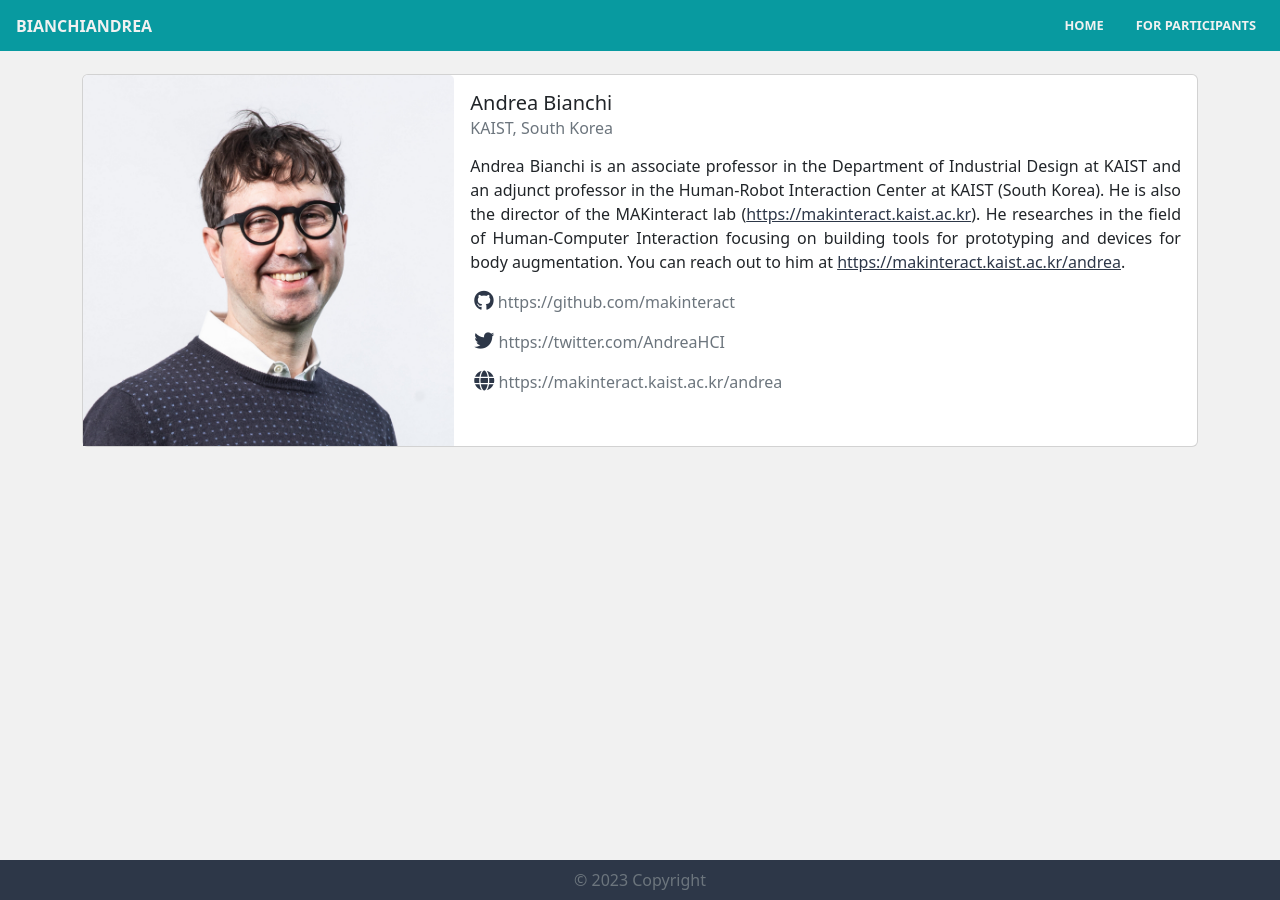
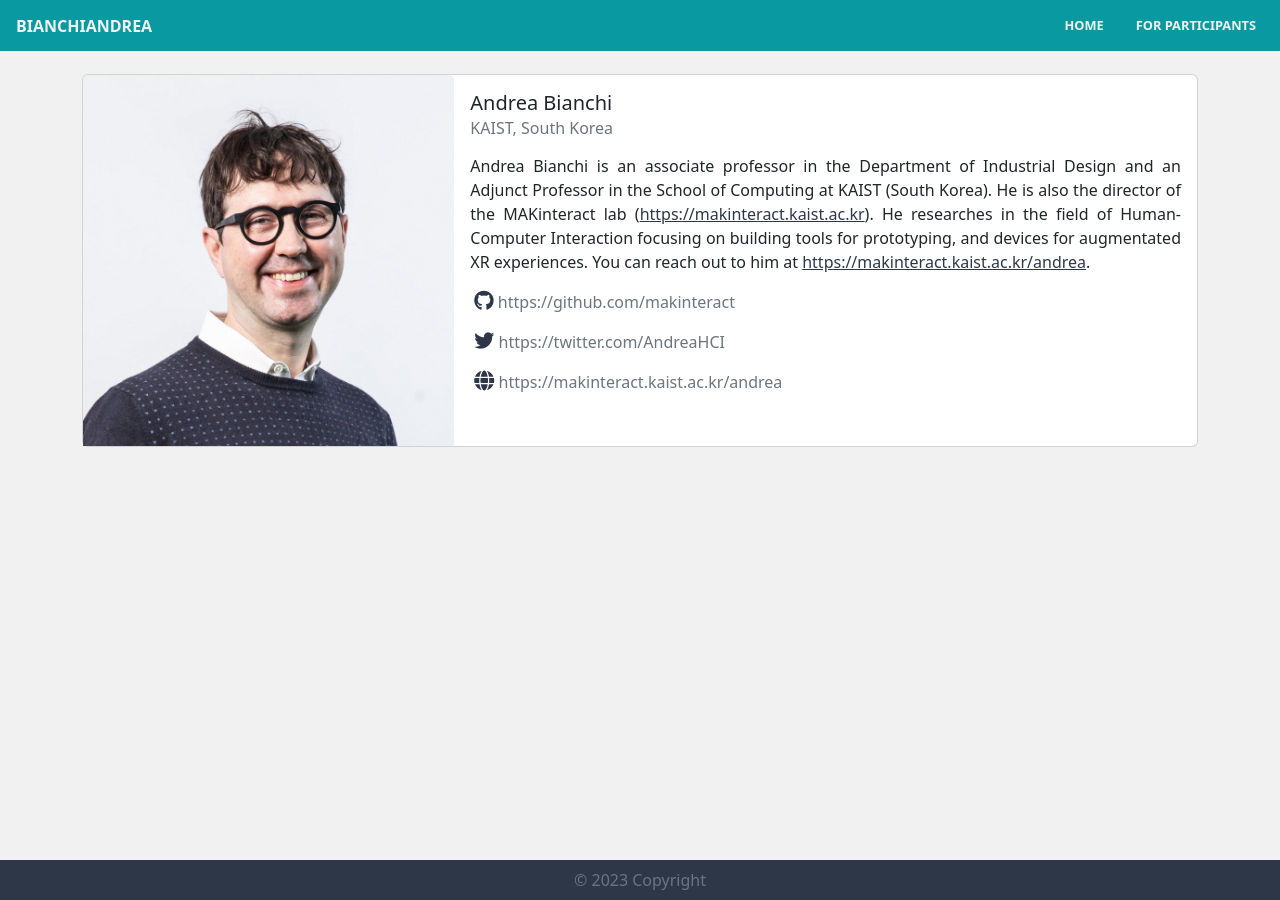
Before and after one commit to BeyondPrototyping/WorkshopWeb2023, a Jekyll site: the page built from _organizers/bianchiandrea.md, in a window 1280 px wide. Built offline with Jekyll 4.4.1, drawn with Linux system fonts in a browser that asks for light colours.

Commit message:
Andrea biopic update

```diff
--- a/_organizers/bianchiandrea.md
+++ b/_organizers/bianchiandrea.md
@@ -3,11 +3,11 @@
 affiliation: KAIST
 country: South Korea
 avatar: andreabianchi.jpg
-github:  https://github.com/makinteract
+github: https://github.com/makinteract
 linkedin:
 email:
 website: https://makinteract.kaist.ac.kr/andrea
 twitter: https://twitter.com/AndreaHCI
 ---
 
-Andrea Bianchi is an associate professor in the Department of Industrial Design at KAIST and an adjunct professor in the Human-Robot Interaction Center at KAIST (South Korea). He is also the director of the MAKinteract lab ([https://makinteract.kaist.ac.kr](https://makinteract.kaist.ac.kr){:target="_blank"}). He researches in the field of Human-Computer Interaction focusing on building tools for prototyping and devices for body augmentation. You can reach out to him at [https://makinteract.kaist.ac.kr/andrea](https://makinteract.kaist.ac.kr/andrea){:target="_blank"}.
+Andrea Bianchi is an associate professor in the Department of Industrial Design and an Adjunct Professor in the School of Computing at KAIST (South Korea). He is also the director of the MAKinteract lab ([https://makinteract.kaist.ac.kr](https://makinteract.kaist.ac.kr){:target="\_blank"}). He researches in the field of Human-Computer Interaction focusing on building tools for prototyping, and devices for augmentated XR experiences. You can reach out to him at [https://makinteract.kaist.ac.kr/andrea](https://makinteract.kaist.ac.kr/andrea){:target="\_blank"}.
```
